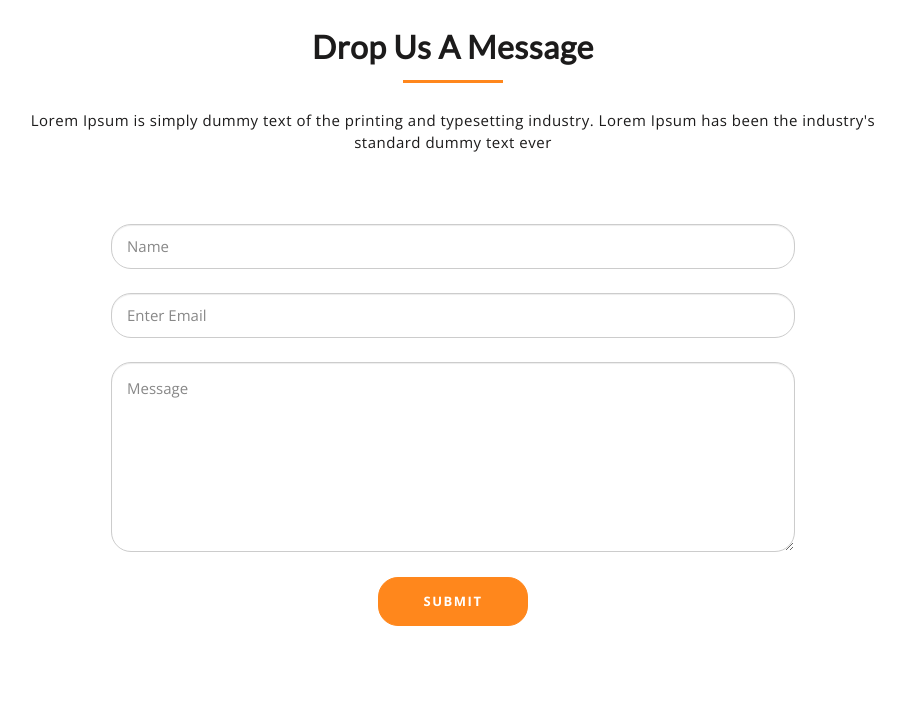
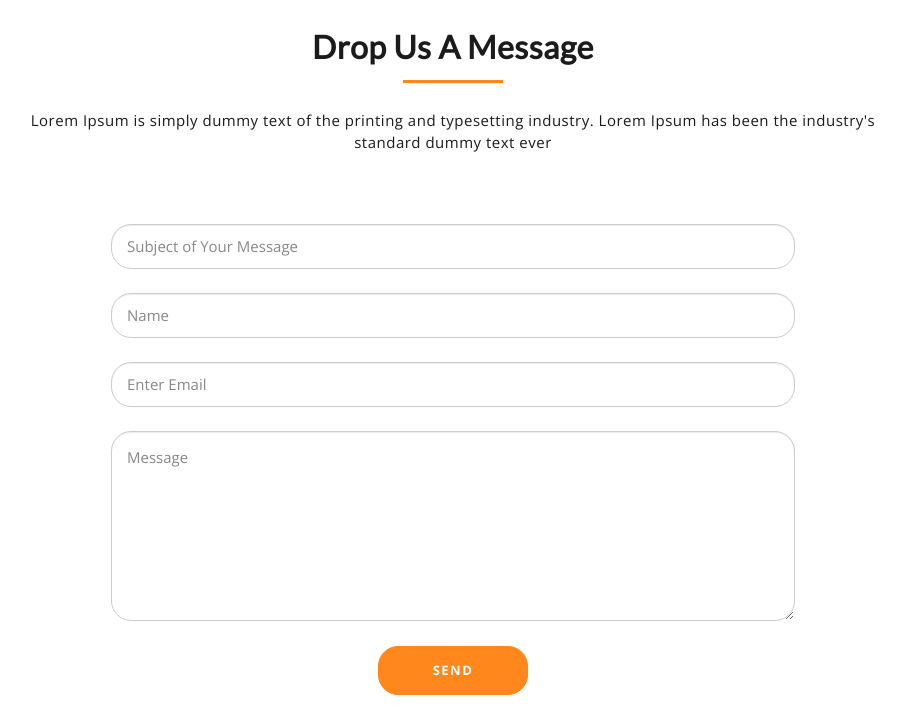
Before and after one commit to jamesonyemi/kindles, a PHP site: page /index.html in a window 1280 px wide. Shown: the part 5491-6217 px from the top of the page, without its empty margins (187-1092 px from the left). Run offline with PHP 8.4, Linux system fonts and the light colour scheme; some libraries are stand-ins or nearby versions.

Commit message:
realigning layout

```diff
--- a/footer.php
+++ b/footer.php
@@ -10,10 +10,6 @@
     <!-- Ajax contact form  -->
     <script type="text/javascript" src="assets/js/app.js"></script>
 
-     <!-- sweetalert -->
-
-     <script src="node_modules/sweetalert2/dist/sweetalert2.min.js"></script>
-
 
     <!-- Custom js -->
 	<script type="text/javascript" src="assets/js/custom.js"></script>
--- a/header.php
+++ b/header.php
@@ -24,8 +24,6 @@ include 'config.php';
     <!-- Main Style -->
     <link href="style.css" rel="stylesheet">
 
-    <!-- Fonts -->
-    <link rel="stylesheet" href="node_modules/sweetalert2/dist/sweetalert2.min.css">
     <!-- Open Sans for body font -->
 	<link href="https://fonts.googleapis.com/css?family=Open+Sans:300,400,400i,600,700,800" rel="stylesheet">
     <!-- Lato for Title -->
--- a/index.html
+++ b/index.html
@@ -462,7 +462,7 @@
 												<li> Lorem ipsum dolor sit amet. </li>
 											</ul>
 
-											<div class="mu-pricing-single-footer">
+											<div class="mu-pricing-single-footer" style="text-align: center; font-size: large;">
 												<a href="#" class="mu-order-btn">Order Now!</a>
 											</div>
 
@@ -547,17 +547,22 @@
 							<div class="mu-contact-content">
 
 								<div id="form-messages"></div>
-								<form id="ajax-contact" method="post" action="mailer.php" class="mu-contact-form">
+								<form method="post" action="insert.php" class="mu-contact-form">
 												<div class="form-group">
+												<div class="form-group">
+													<input type="text" class="form-control" placeholder="Subject of Your Message" id="title" name="title" required>
+												</div>
 													<input type="text" class="form-control" placeholder="Name" id="name" name="name" required>
 												</div>
+
 												<div class="form-group">
 													<input type="email" class="form-control" placeholder="Enter Email" id="email" name="email" required>
 												</div>
+
 												<div class="form-group">
 													<textarea class="form-control" placeholder="Message" id="message" name="message" required></textarea>
 												</div>
-									<button type="submit" class="mu-send-msg-btn"><span>SUBMIT</span></button>
+												<button type="submit" class="mu-send-msg-btn" name="save"><span>SEND</span></button>
 									        </form>
 
 							</div>
```
Also changed, not shown: insert.php (+6 -5 lines). Lines whose indentation alone changed are shown as unchanged.
